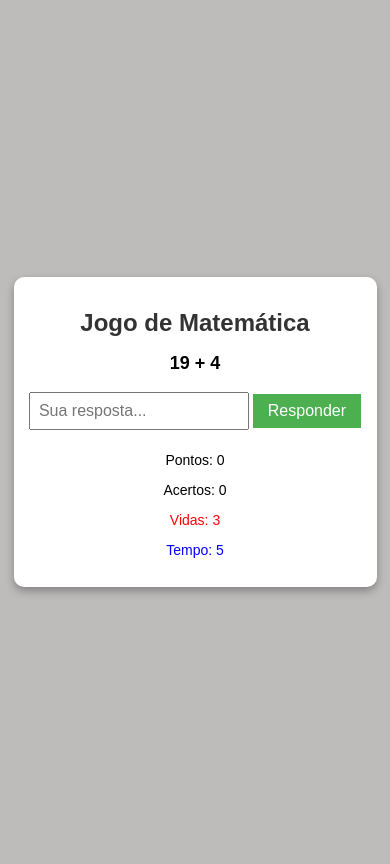
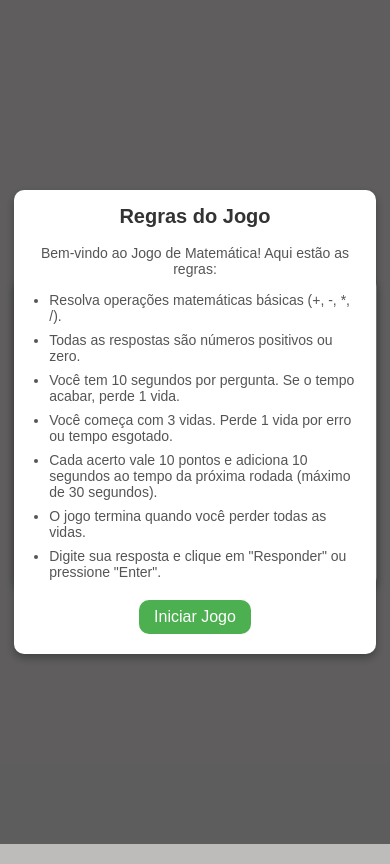
Before and after one commit to andreabrantes80/jogo-matematica, a plain HTML site: page index.html in a window 390 px wide. Drawn offline with Linux system fonts and the light colour scheme.

Commit message:
Adição de uma modal com as regras do jogo

```diff
--- a/index.html
+++ b/index.html
@@ -22,6 +22,26 @@
         <p id="acertos">Acertos: 0</p>
         <p id="vidas" class="vidas">Vidas: 3</p>
         <p id="tempo" class="tempo">Tempos: 10</p>
+        <!-- Botão de Reiniciar -->
+        <button id="btn-reiniciar" class="btn btn-reiniciar" style="display: none;">Jogar Novamente</button>
+    </div>
+
+    <!-- Modal de Regras -->
+    <div id="modal-regras" class="modal">
+        <div class="modal-content">
+            <h2>Regras do Jogo</h2>
+            <p>Bem-vindo ao Jogo de Matemática! Aqui estão as regras:</p>
+            <ul>
+                <li>Resolva operações matemáticas básicas (+, -, *, /).</li>
+                <li>Todas as respostas são números positivos ou zero.</li>
+                <li>Você tem 10 segundos por pergunta. Se o tempo acabar, perde 1 vida.</li>
+                <li>Você começa com 3 vidas. Perde 1 vida por erro ou tempo esgotado.</li>
+                <li>Cada acerto vale 10 pontos e adiciona 10 segundos ao tempo da próxima rodada (máximo de 30 segundos).</li>
+                <li>O jogo termina quando você perder todas as vidas.</li>
+                <li>Digite sua resposta e clique em "Responder" ou pressione "Enter".</li>
+            </ul>
+            <button id="btn-iniciar-jogo" class="btn">Iniciar Jogo</button>
+        </div>
     </div>
 
     <script src="script.js"></script>
--- a/script.js
+++ b/script.js
@@ -1,23 +1,45 @@
-let vidas = 3
+let vidas = 3;
 let pontos = 0;
 let acertos = 0;
 let tempoRestante = 10;
 let timeId = null;
 let respostaCorreta = null;
 
-const questaoDisplay = document.getElementById('questao');
-const respostaInput = document.getElementById('resposta');
-const btnResponder = document.getElementById('btn-responder');
+const questaoDisplay = document.getElementById("questao");
+const respostaInput = document.getElementById("resposta");
+const btnResponder = document.getElementById("btn-responder");
+const btnReiniciar = document.getElementById("btn-reiniciar");
+const modalRegras = document.getElementById("modal-regras");
+const btnIniciarJogo = document.getElementById("btn-iniciar-jogo");
 
-const pontosDisplay = document.getElementById('pontos');
-const acertosDisplay = document.getElementById('acertos');
-const vidasDisplay = document.getElementById('vidas')
-const tempoDisplay = document.getElementById('tempo');
+const pontosDisplay = document.getElementById("pontos");
+const acertosDisplay = document.getElementById("acertos");
+const vidasDisplay = document.getElementById("vidas");
+const tempoDisplay = document.getElementById("tempo");
 
-btnResponder.addEventListener('click', verificarResposta);
+// Mostra a modal ao carregar a página
+window.onload = function () {
+  modalRegras.style.display = "flex";
+  // Desativa o input e botão até o jogo iniciar
+  respostaInput.disabled = true;
+  btnResponder.disabled = true;
+};
 
-respostaInput.addEventListener('keypress', function (event) {
-    if (event.key === 'Enter') {
+// Adiciona evento para o botão "Iniciar Jogo"
+btnIniciarJogo.addEventListener("click", function () {
+  modalRegras.style.display = "none";
+  respostaInput.disabled = false;
+  btnResponder.disabled = false;
+  novaPergunta(); // Inicia o jogo
+  respostaInput.focus();
+});
+
+btnResponder.addEventListener("click", verificarResposta);
+
+btnReiniciar.addEventListener("click", reiniciarJogo);
+
+respostaInput.addEventListener("keypress", function (event) {
+  if (event.key === "Enter") {
     verificarResposta();
   }
 });
@@ -27,7 +49,7 @@ novaPergunta();
 function novaPergunta() {
   pararTempo();
 
-    const operacoes = ['+', '-', '*', '/'];
+  const operacoes = ["+", "-", "*", "/"];
 
   const num1 = Math.floor(Math.random() * 20) + 1;
 
@@ -35,19 +57,19 @@ function novaPergunta() {
 
   const operador = operacoes[Math.floor(Math.random() * operacoes.length)];
 
-    let questaoTexto = '';
+  let questaoTexto = "";
 
-    if (operador === '+') {
-        questaoTexto = `${num1} + ${num2}`
+  if (operador === "+") {
+    questaoTexto = `${num1} + ${num2}`;
     respostaCorreta = num1 + num2;
-    }else if (operador === '-') {
+  } else if (operador === "-") {
+    num2 = Math.floor(Math.random() * num1) + 1;
     questaoTexto = `${num1} - ${num2}`;
     respostaCorreta = num1 - num2;
-    } else if (operador === '*') {
+  } else if (operador === "*") {
     questaoTexto = `${num1} * ${num2}`;
     respostaCorreta = num1 * num2;
   } else {
-
     num2 = Math.floor(Math.random() * 10) + 1;
     questaoTexto = `${num1 * num2} / ${num2}`;
     respostaCorreta = (num1 * num2) / num2;
@@ -59,31 +81,27 @@ function novaPergunta() {
   tempoDisplay.textContent = `Tempo: ${tempoRestante}`;
 
   contarTempo();
-
 }
 
 function contarTempo() {
   timeId = setInterval(() => {
-
     if (tempoRestante > 0) {
       tempoRestante--;
-            tempoDisplay.textContent = `Tempo: ${tempoRestante}`
+      tempoDisplay.textContent = `Tempo: ${tempoRestante}`;
     } else {
-            perdeuVida()
+      perdeuVida();
     }
-
   }, 1000);
 }
 
 function verificarResposta() {
-
   const respostaUsuario = parseFloat(respostaInput.value);
 
   if (!isNaN(respostaUsuario) && respostaUsuario == respostaCorreta) {
     pontos += 10;
     acertos++;
     pontosDisplay.textContent = `Pontos: ${pontos}`;
-        acertosDisplay.textContent = `Acertos: ${acertos}`
+    acertosDisplay.textContent = `Acertos: ${acertos}`;
     novaPergunta();
     tempoRestante = Math.min(tempoRestante + 10, 30);
   } else {
@@ -91,11 +109,12 @@ function verificarResposta() {
   }
 
   respostaInput.value = "";
+  respostaInput.focus();
 }
 
 function perdeuVida() {
   vidas--;
-    vidasDisplay.textContent = `Vidas: ${vidas}`
+  vidasDisplay.textContent = `Vidas: ${vidas}`;
 
   if (vidas == 0) {
     gamerOver();
@@ -107,7 +126,7 @@ function perdeuVida() {
 function pararTempo() {
   if (timeId) {
     clearInterval(timeId);
-        timeId = null
+    timeId = null;
   }
 }
 
@@ -119,6 +138,34 @@ function gamerOver() {
   btnResponder.disabled = true;
 
   tempoDisplay.textContent = `Jogo encerrado!`;
+  btnReiniciar.style.display = "block";
+}
 
+function reiniciarJogo() {
+  // Reseta todas as variáveis
+  vidas = 3;
+  pontos = 0;
+  acertos = 0;
+  tempoRestante = 10;
+  timeId = null;
+  respostaCorreta = null;
 
+  // Atualiza a interface
+  vidasDisplay.textContent = `Vidas: ${vidas}`;
+  pontosDisplay.textContent = `Pontos: ${pontos}`;
+  acertosDisplay.textContent = `Acertos: ${acertos}`;
+  tempoDisplay.textContent = `Tempo: ${tempoRestante}`;
+  questaoDisplay.textContent = "";
+
+  // Reativa os controles
+  respostaInput.disabled = false;
+  btnResponder.disabled = false;
+  respostaInput.value = "";
+  respostaInput.focus();
+
+  // Oculta o botão de reiniciar
+  btnReiniciar.style.display = "none";
+
+  // Inicia uma nova partida
+  novaPergunta();
 }
--- a/style.css
+++ b/style.css
@@ -34,6 +34,7 @@ h1{
     padding: 10px;
     width: 200px;
     margin-bottom: 10px;
+    border: 2px solid #ccc;
 }
 
 .btn{
@@ -41,6 +42,7 @@ h1{
     background-color: #4caf50;
     color: white;
     border: none;
+    border-radius: 10px;
     padding: 10px 20px;
     cursor: pointer;
 }
@@ -49,12 +51,71 @@ h1{
     background-color: #45a049;
 }
 
+.btn-reiniciar {
+    display: block;
+    margin-top: 15px;
+    margin: 20px auto;
+    background-color: #ff9800; /* Cor laranja para destacar */
+
+}
+
+.btn-reiniciar:hover {
+    background-color: #e68900;
+}
+
 .vidas{
     color: red;
 
 }
 .tempo{
     color: blue;
+}
+
+/* Estilos para a Modal */
+.modal {
+    display: none; /* Inicialmente escondida */
+    position: fixed;
+    z-index: 1;
+    left: 0;
+    top: 0;
+    width: 100%;
+    height: 100%;
+    background-color: rgba(0, 0, 0, 0.5); /* Fundo escuro semi-transparente */
+    justify-content: center;
+    align-items: center;
+}
+
+.modal-content {
+    background-color: #ffffff;
+    padding: 20px;
+    border-radius: 10px;
+    box-shadow: 0px 4px 8px rgba(0, 0, 0, 0.3);
+    max-width: 500px;
+    width: 90%;
+    text-align: center;
+}
+
+.modal-content h2 {
+    font-size: 24px;
+    color: #333;
+    margin-top: 0;
+}
+
+.modal-content p {
+    font-size: 16px;
+    color: #555;
+}
+
+.modal-content ul {
+    text-align: left;
+    font-size: 16px;
+    color: #555;
+    margin: 15px 0;
+    padding-left: 20px;
+}
+
+.modal-content ul li {
+    margin-bottom: 10px;
 }
 
 @media (max-width: 600px) {
@@ -92,8 +153,31 @@ h1{
         margin: 5px 0; /* Adiciona margem para espaçamento */
     }
 
+    .btn-reiniciar {
+        margin-top: 10px;
+        margin: 15px auto;
+    }
+
     .vidas,
     .tempo {
         font-size: 14px; /* Reduz o tamanho das exibições de vidas e tempo */
     }
+
+    .modal-content {
+        padding: 15px;
+        width: 85%;
+    }
+
+    .modal-content h2 {
+        font-size: 20px;
+    }
+
+    .modal-content p,
+    .modal-content ul {
+        font-size: 14px;
+    }
+
+    .modal-content ul li {
+        margin-bottom: 8px;
+    }
 }
```
Lines whose indentation alone changed are shown as unchanged.
